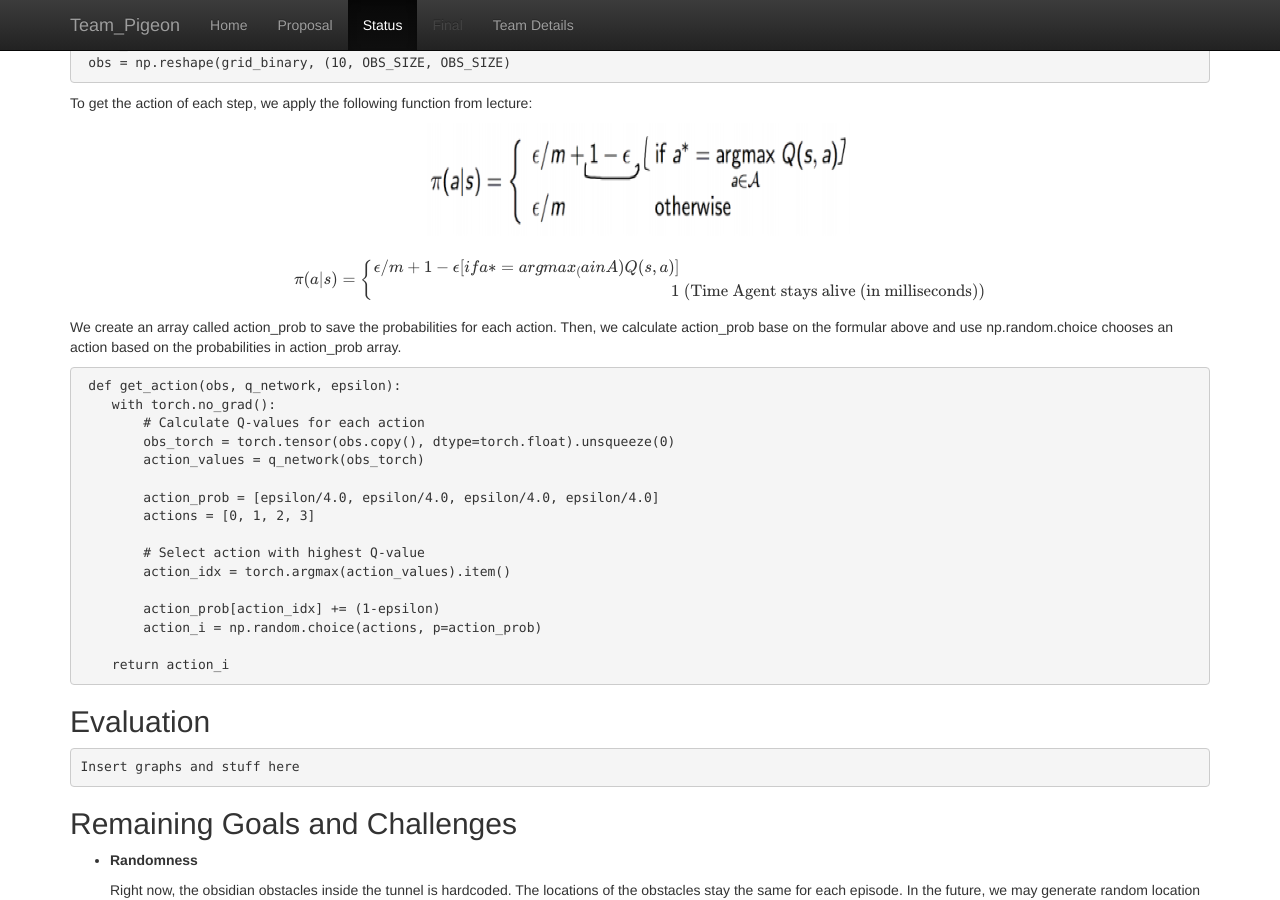
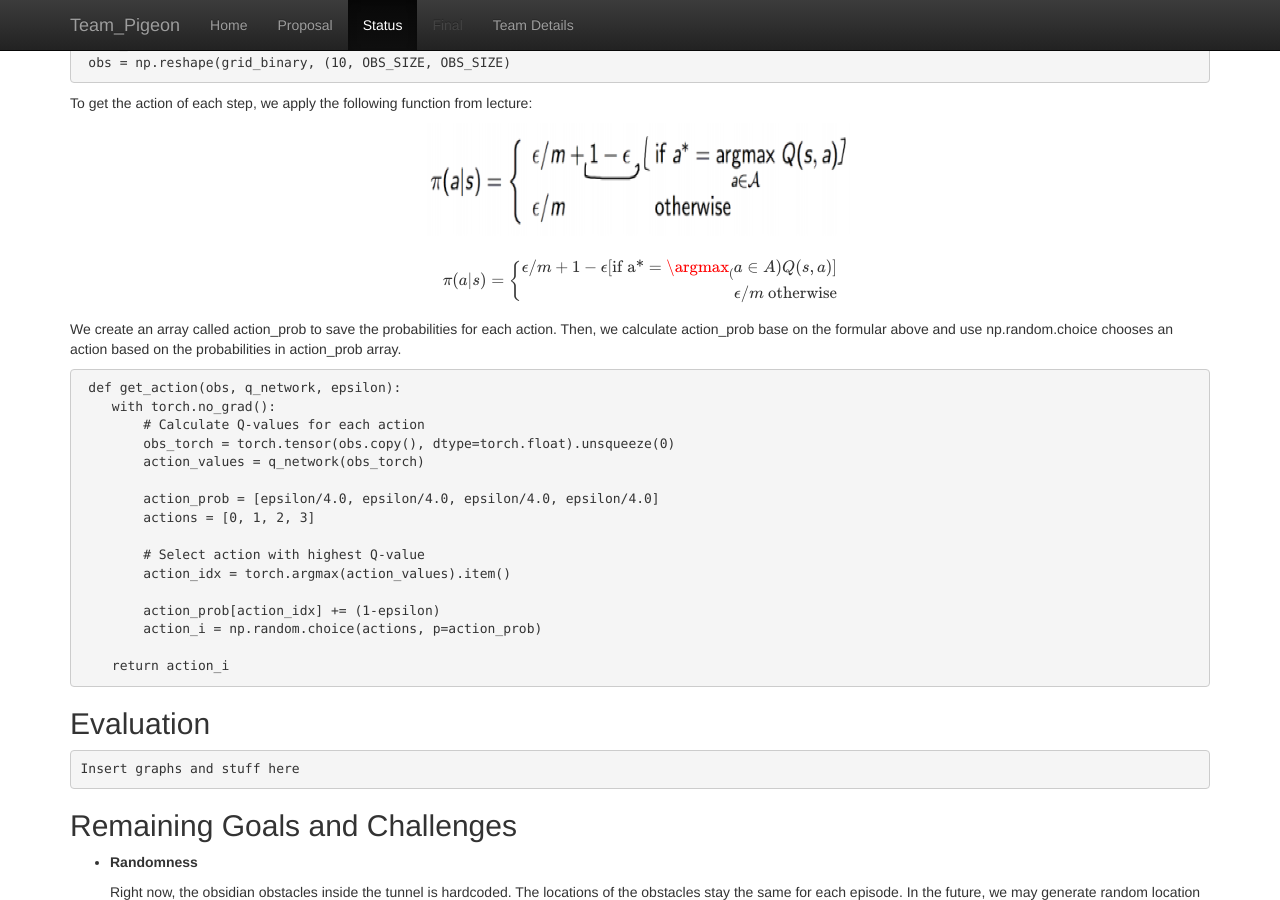
Before and after one commit to shanshs/Team-Pigeon, a Jekyll site: the page built from docs/status.md, in a window 1280 px wide and 900 px high, scrolled down 951 px. Built offline with Jekyll 4.4.1, drawn with Linux system fonts in a browser that asks for light colours; formulas are drawn with MathJax 3.

Commit message:
Update status.md

```diff
--- a/docs/status.md
+++ b/docs/status.md
@@ -61,8 +61,8 @@ To get the action of each step, we apply the following function from lecture:
 $$
 \pi(a|s)=\left\{
 	\begin{aligned}
-	\epsilon/m+1- \epsilon [if a* = argmax_(a in A) Q(s,a)]\\
-	1 &\ (\text{Time Agent stays alive (in milliseconds)})\\
+	\epsilon/m+1- \epsilon [\text{if a*} = \argmax_(a \in A) Q(s,a)]\\
+	\epsilon/m  \text{  otherwise}\\
 	\end{aligned}
 	\right.
 $$
```
